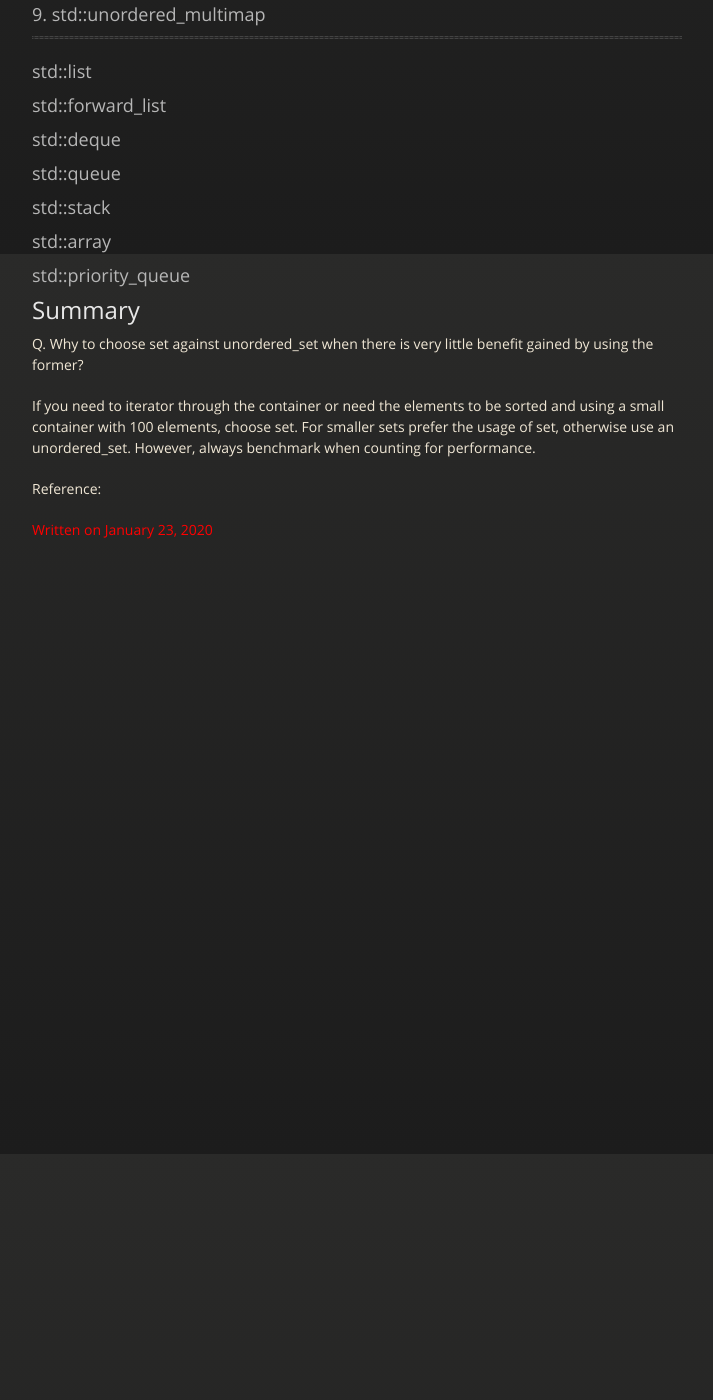
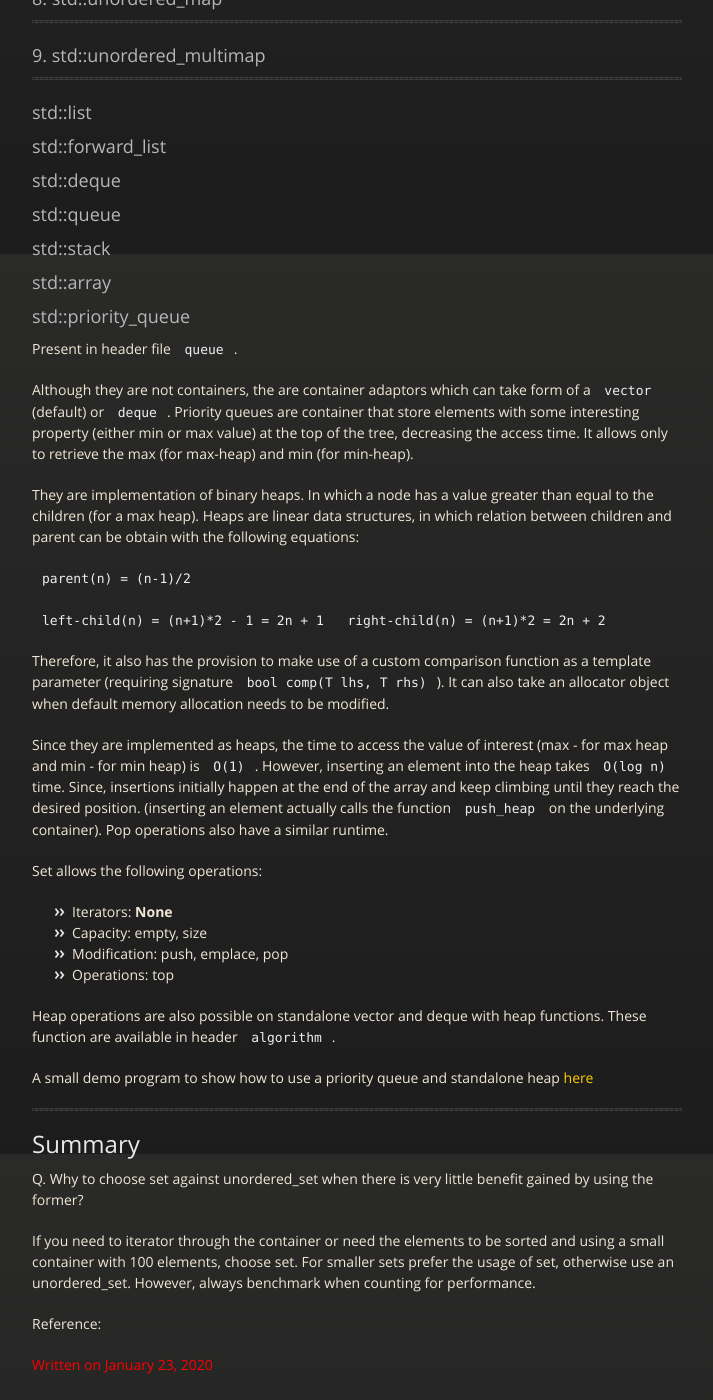
Before and after one commit to naveenspace7/naveenspace7.github.io, a Jekyll site: the page built from _posts/2020-1-23-DatastructuresCpp.md, in a window 1280 px wide and 1400 px high, scrolled down 4246 px. Shown: the whole window, without its empty margins (283-996 px from the left). Built offline with Jekyll 4.4.1, drawn with Linux system fonts in a browser that asks for light colours; before the commit the page ends 4876 px from its top, so only the background shows below that.

Commit message:
Add tools to about me and add priority queue

```diff
--- a/_posts/2020-1-23-DatastructuresCpp.md
+++ b/_posts/2020-1-23-DatastructuresCpp.md
@@ -24,6 +24,9 @@ tags: C++ Datastructures
 [8. unordered_map](#unorderedmap)
 
 [9. unordered_multimap](#unorderedmultimap)
+
+[priority_queue](#priorityqueue)
+
 
 <!-- ### Types of initialization <a name="initializations"></a> -->
 ___
@@ -221,7 +224,45 @@ ___
 
 ### std::array
 
-### std::priority_queue
+### std::priority_queue <a name="priorityqueue"></a>
+
+<!-- Header file -->
+Present in header file `queue`.
+
+<!-- General purpose and properties -->
+Although they are not containers, the are container adaptors which can take form of a `vector` (default) or `deque`.
+Priority queues are container that store elements with some interesting property (either min or max value) at the top of the tree, decreasing the access time. It allows only to retrieve the max (for max-heap) and min (for min-heap).
+
+<!-- Implementation -->
+They are implementation of binary heaps. In which a node has a value greater than equal to the children (for a max heap). Heaps are linear data structures, in which relation between children and parent can be obtain with the following equations:
+
+`parent(n) = (n-1)/2`
+
+`left-child(n) = (n+1)*2 - 1 = 2n + 1`
+`right-child(n) = (n+1)*2 = 2n + 2`
+
+
+ Therefore, it also has the provision to make use of a custom comparison function as a template parameter (requiring signature `bool comp(T lhs, T rhs)`). It can also take an allocator object when default memory allocation needs to be modified.
+
+<!-- Figure of binary search tree -->
+
+<!-- Access times -->
+Since they are implemented as heaps, the time to access the value of interest (max - for max heap and min - for min heap) is `O(1)`. However, inserting an element into the heap takes `O(log n)` time. Since, insertions initially happen at the end of the array and keep climbing until they reach the desired position. (inserting an element actually calls the function `push_heap` on the underlying container). Pop operations also have a similar runtime.
+
+<!-- Operations possible -->
+Set allows the following operations:
+* Iterators: **None**
+* Capacity: empty, size
+* Modification: push, emplace, pop
+* Operations: top
+
+Heap operations are also possible on standalone vector and deque with heap functions. These function are available in header `algorithm`.
+
+A small demo program to show how to use a priority queue and standalone heap <a href="https://gist.github.com/naveenspace7/f3395243e7b720720e01dd90dca16e03">here</a>
+
+<!-- http://www.cplusplus.com/reference/queue/priority_queue/ -->
+
+___
 
 ## Summary
 
```
Also changed, not shown: about.md (+1 -1 lines).
